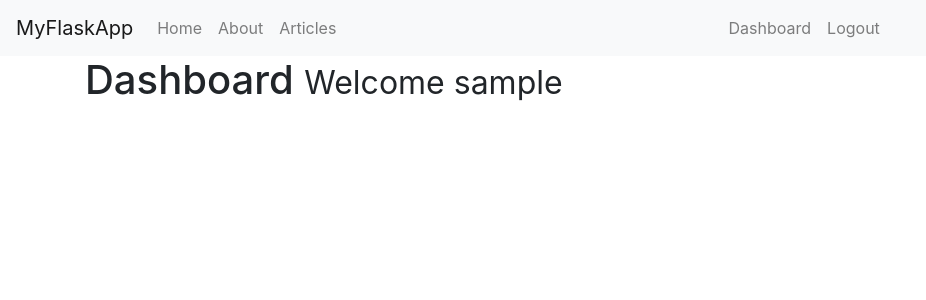
After one commit to bjsmiley/MyFlaskApp, a Flask app: page /dashboard in a window 1280 px wide. The commit adds this page. Shown: the top 300 px of the page, without its empty margins (0-926 px from the left). Run offline with Flask 2, Linux system fonts and the light colour scheme; the visitor is signed in with stand-in values (Sample User, id 1); some libraries are stand-ins or nearby versions.

Commit message:
completed login and access control validation for pages

```diff
--- a/app.py
+++ b/app.py
@@ -5,6 +5,8 @@ from password import root_password
 import mysql.connector as mysql
 from wtforms import Form, StringField, TextAreaField, PasswordField, validators
 from passlib.hash import sha256_crypt
+# from functools import wraps
+import functools
 
 app = Flask(__name__)
 
@@ -23,22 +25,27 @@ cnx = mysql.connect(user='root',password=root_password, database='myflaskapp', h
 
 Articles = Articles()
 
+# Index
 @app.route('/')
 def index():
     return render_template('home.html')
 
+# About
 @app.route('/about')
 def about():
     return render_template('about.html')
 
+# Articles
 @app.route('/articles')
 def articles():
     return render_template('articles.html', articles = Articles)
 
+# Single Article Page
 @app.route('/article/<string:id>/')
 def article(id):
     return render_template('article.html', id=id)
 
+# Register Form Class
 class RegisterForm(Form):
     name = StringField('Name', [validators.Length(min=1,max=50)])
     username = StringField('Username',[validators.Length(min=4,max=25)])
@@ -49,6 +56,7 @@ class RegisterForm(Form):
     ])
     confirm = PasswordField('Confirm Password')
 
+# User Register
 @app.route('/register', methods=['GET','POST'])
 def register():
     form = RegisterForm(request.form)
@@ -83,7 +91,69 @@ def register():
 
     return render_template('register.html', form=form)
 
+# Login
+@app.route('/login', methods=['GET','POST'])
+def login():
+    if request.method == 'POST':
+        #get form fields
+        username = request.form['username']
+        password_candidate = request.form['password']
 
+        # create cursor
+        cur = cnx.cursor()
+
+        # get user by username
+
+        cur.execute("SELECT * FROM users WHERE username = %s",[username])
+
+        data = cur.fetchone()
+
+        if data is not None:
+            # get the stored hash
+            app.logger.info(data)
+            password = data[4]
+
+            if sha256_crypt.verify(password_candidate, password):
+                # Passed
+                session['logged_in'] = True
+                session['username'] = username
+
+                flash('You are now logged in','success')
+                return redirect(url_for('dashboard'))
+            else:
+                error = 'Invalid login'
+                return render_template('login.html', error=error )
+            # Close Connection
+            cur.close()
+        else:
+            error = 'Username not found'
+            return render_template('login.html', error=error )
+
+    return render_template('login.html')
+
+# Check if user logged in
+def is_logged_in(f):
+    @functools.wraps(f)
+    def wrap(*args, **kwargs):
+        if 'logged_in' in session:
+            return f(*args, **kwargs)
+        else:
+            flash('Unauthorized, Please login','danger')
+            return redirect(url_for('login'))
+    return wrap
+
+# Logout
+@app.route('/logout')
+def logout():
+    session.clear()
+    flash('You are now logged out', 'success')
+    return redirect(url_for('login'))
+
+# Dashboard
+@app.route('/dashboard')
+@is_logged_in
+def dashboard():
+    return render_template('dashboard.html')
 
 if __name__ == '__main__':
     app.secret_key='secret123'
--- /dev/null
+++ b/templates/dashboard.html
@@ -0,0 +1,6 @@
+{% extends 'layout.html' %}
+
+{% block body %}
+    <h1>Dashboard <small>Welcome {{session.username}}</small> </h1>
+
+{% endblock %}
--- a/templates/includes/_messages.html
+++ b/templates/includes/_messages.html
@@ -5,3 +5,11 @@
     {% endfor %}
   {% endif %}
 {% endwith %}
+
+{% if error %}
+  <div class="alert alert-danger">{{error}}</div>
+{% endif %}
+
+{% if msg %}
+  <div class="alert alert-success">{{msg}}</div>
+{% endif %}
--- a/templates/includes/_navbar.html
+++ b/templates/includes/_navbar.html
@@ -17,9 +17,22 @@
       </li>
     </ul>
     <ul class="navbar-nav mr-auto navbar-right">
+      {% if session.logged_in %}
+        <li class="nav-item">
+          <a class="nav-link" href="/dashboard">Dashboard</a>
+        </li>
+        <li class="nav-item">
+          <a class="nav-link" href="/logout">Logout</a>
+        </li>
+      {% else %}
         <li class="nav-item">
           <a class="nav-link" href="/register">Register</a>
         </li>
+        <li class="nav-item">
+            <a class="nav-link" href="/login">Login</a>
+        </li>
+      {% endif %}
+
       </ul>
   </div>
 </nav>
```
Also changed, not shown: templates/login.html (added, +16 -0 lines).
